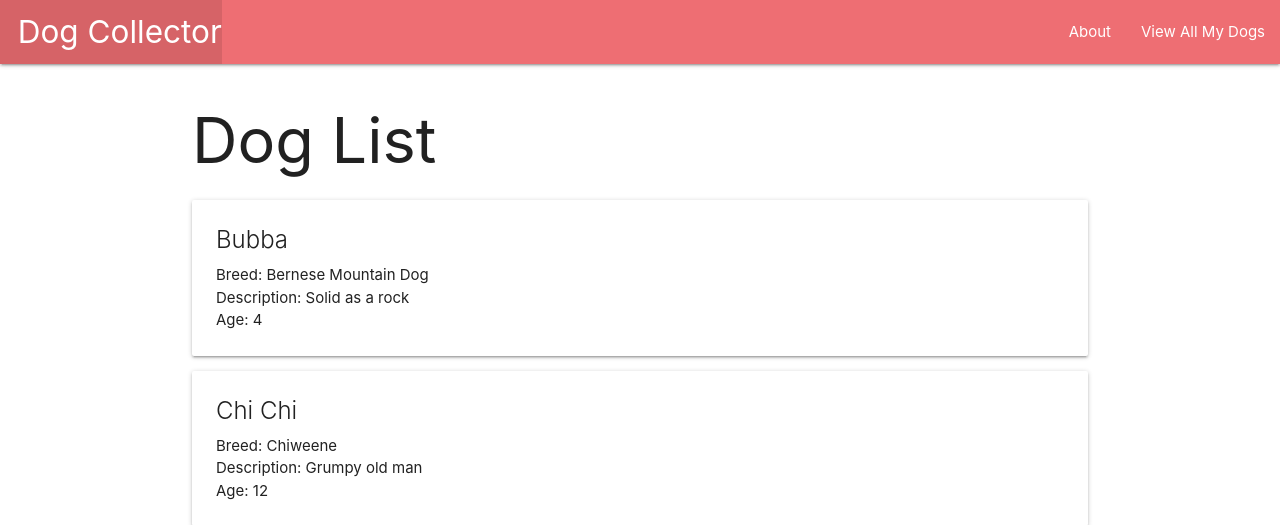
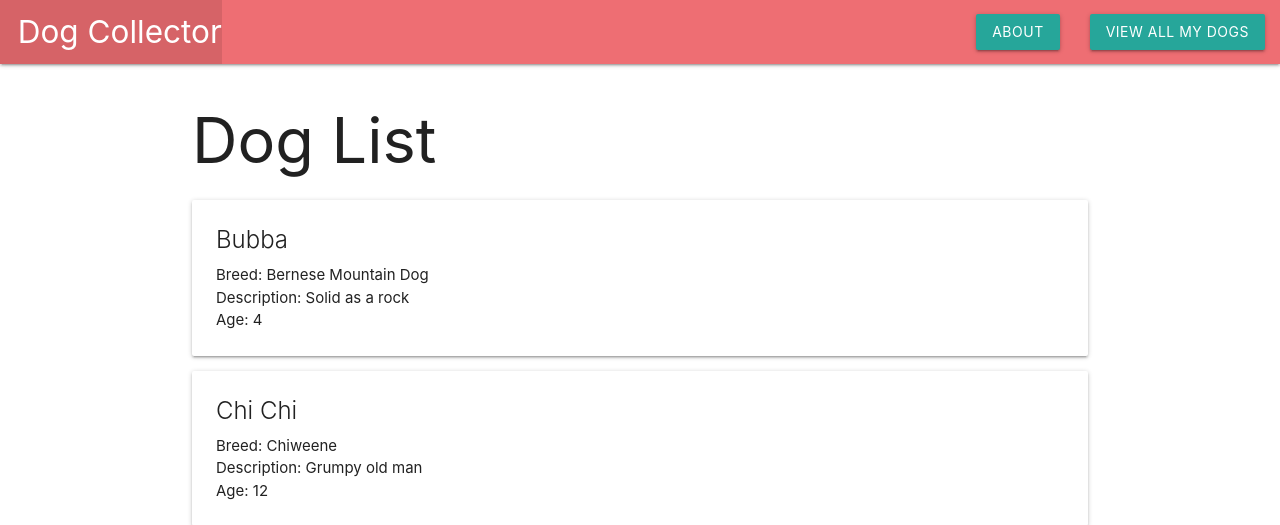
Before and after one commit to bobpac/dogcollector, a Django app: page /dogs/ in a window 1280 px wide. Shown: the top 525 px of the page. Run offline with Django 4.2, Linux system fonts and the light colour scheme.

Commit message:
Add buttons to the nav

```diff
--- a/main_app/templates/base.html
+++ b/main_app/templates/base.html
@@ -18,8 +18,8 @@
           <li><a href="/" class="left brand-logo">&nbsp;&nbsp;Dog Collector</a></li>
         </ul>
         <ul class="right">
-          <li><a href="/about">About</a></li>
-          <li><a href="/dogs">View All My Dogs</a></li>
+          <li><a class="btn" href="/about">About</a></li>
+          <li><a class="btn" href="/dogs">View All My Dogs</a></li>
         </ul>
       </div>
     </nav>
```
